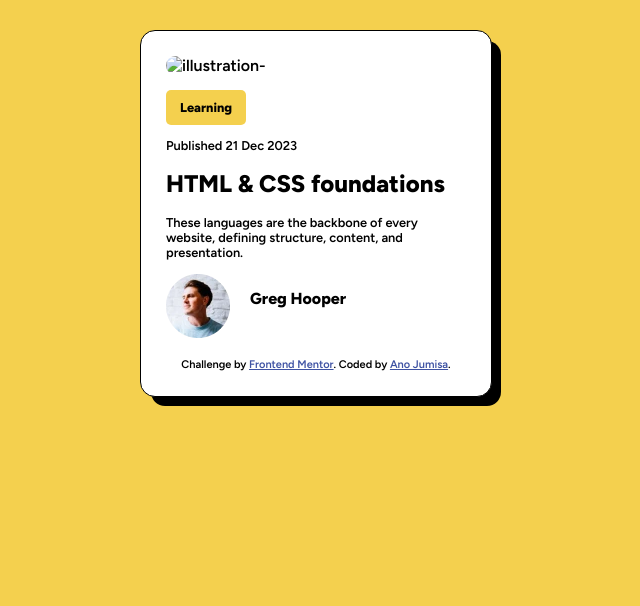
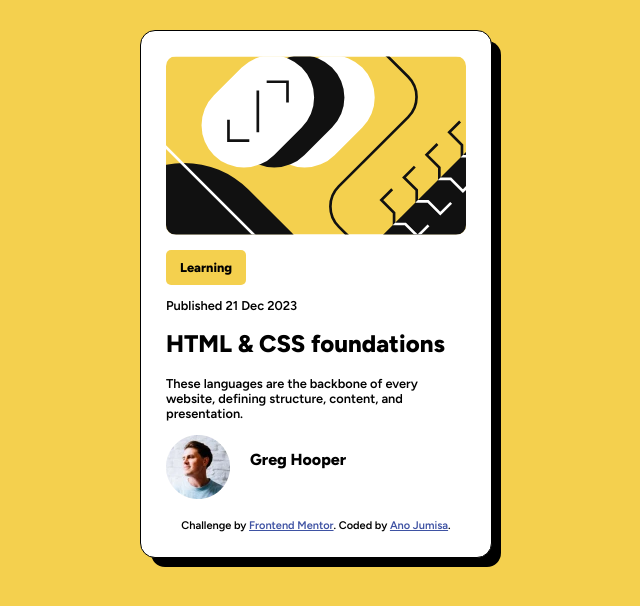
Before and after one commit to anojumisa/blog-preview-card, a plain HTML site: page index.html in a window 1280 px wide. Shown: the whole page, without its empty margins (324-964 px from the left). Drawn offline with Linux system fonts and the light colour scheme; the site is published under a folder, as on GitHub Pages, so addresses that start at the root find nothing.

Commit message:
Fix illustration bug

```diff
--- a/index.html
+++ b/index.html
@@ -12,7 +12,7 @@
 </head>
 <body>
   <div class="container">
-    <img class="illustration-article" src="/images/illustration-article.svg" alt="illustration-">
+    <img class="illustration-article" src="images/illustration-article.svg" alt="illustration-image">
 
     <button>Learning</button>
     <h2>Published 21 Dec 2023</h2>
```
